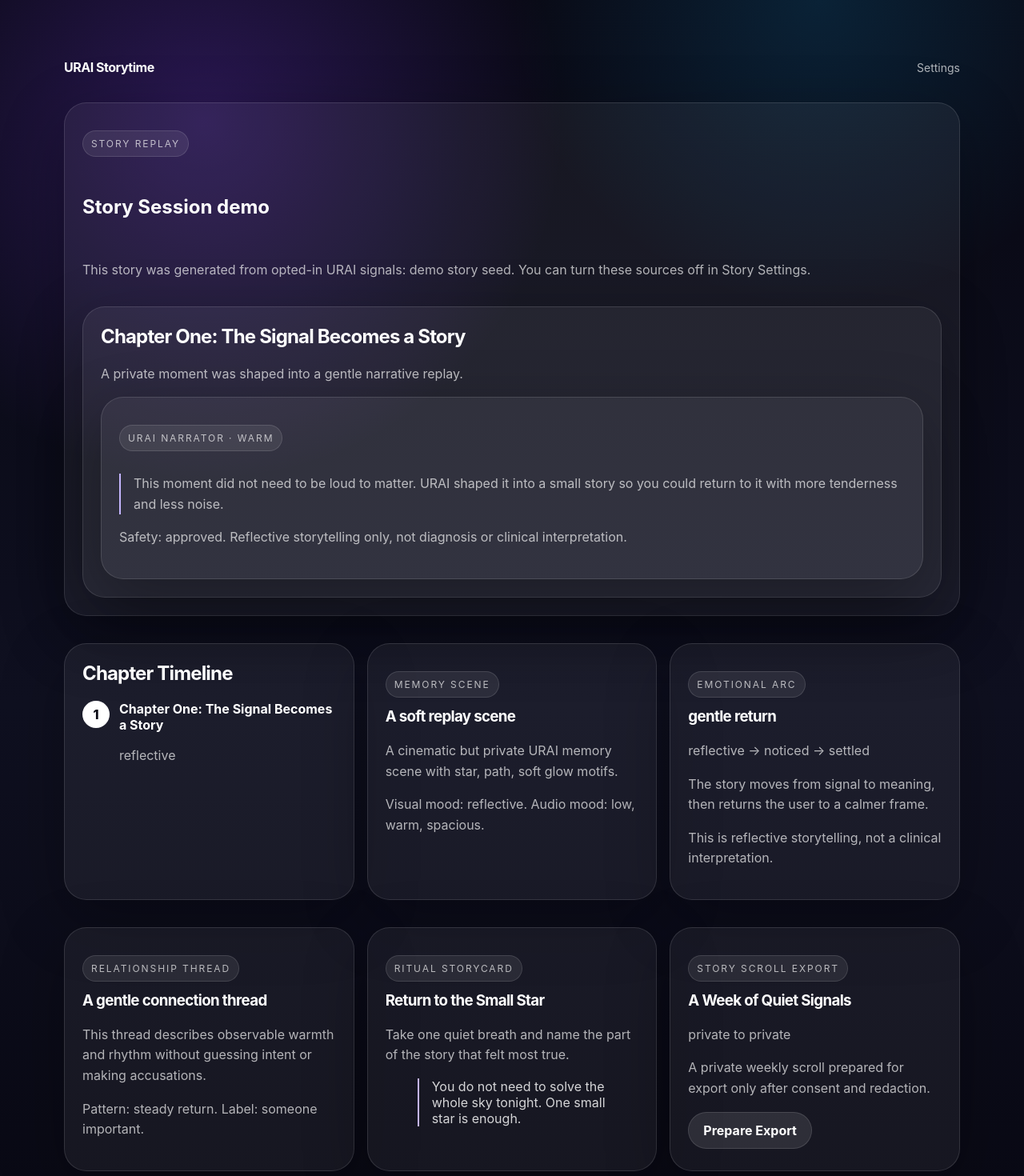
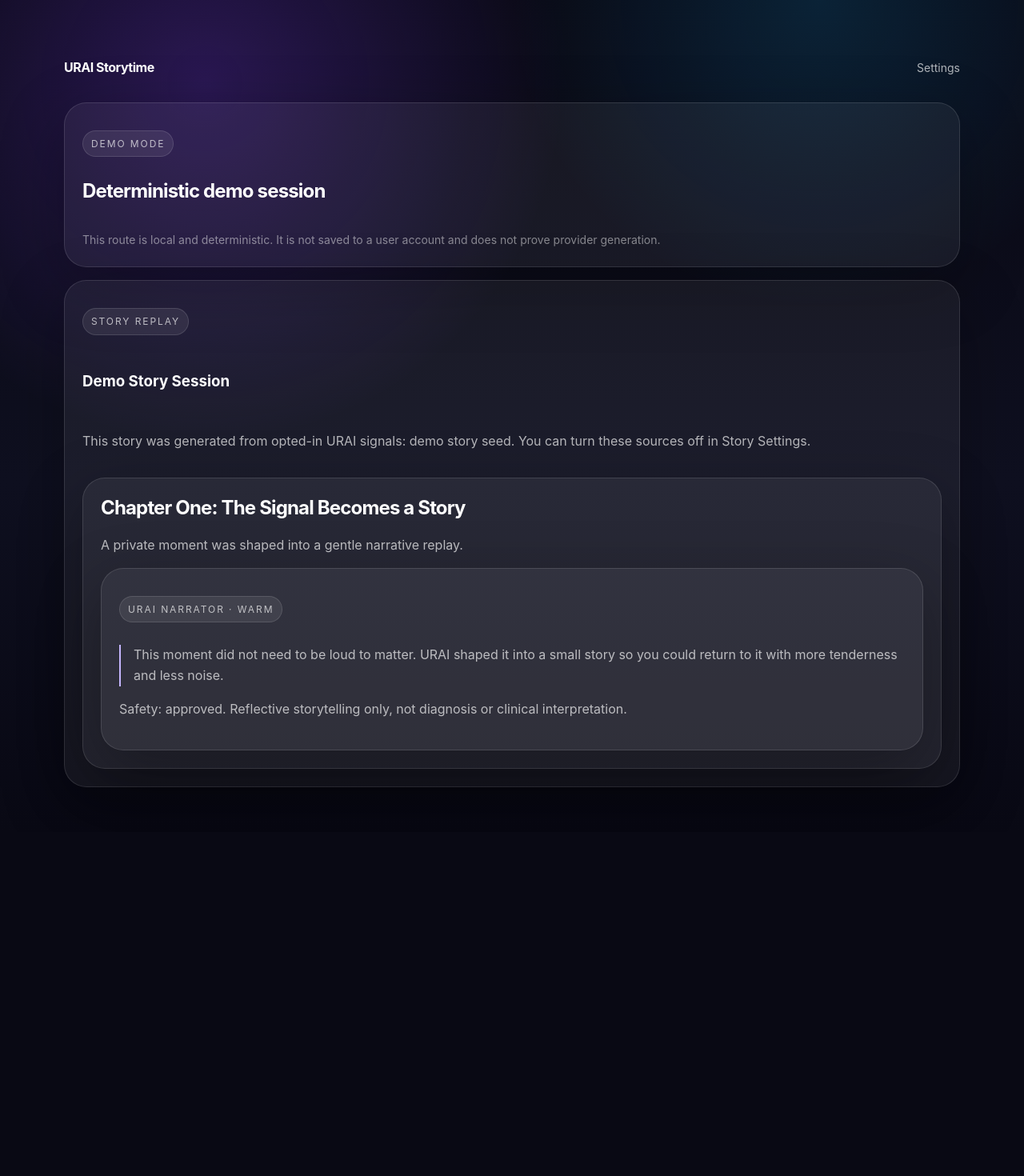
Before and after one commit to LifeLoggerAI/urai-storytime, a Next.js app: page /storytime/demo in a window 1280 px wide. Shown: the top 1470 px of the page at 80% size. After the commit the page ends 1040 px from the top, so only its background shows below. Built offline with nearby package versions, Linux system fonts and the light colour scheme; no server answers.

Commit message:
Lock urai-storytime production wiring pass

```diff
--- a/src/app/storytime/[sessionId]/page.tsx
+++ b/src/app/storytime/[sessionId]/page.tsx
@@ -1,16 +1,7 @@
-import { ChapterTimeline } from "@/components/storytime/ChapterTimeline";
-import { EmotionalArcViewer } from "@/components/storytime/EmotionalArcViewer";
-import { MemorySceneCard } from "@/components/storytime/MemorySceneCard";
-import { RelationshipStoryThreadView } from "@/components/storytime/RelationshipStoryThreadView";
-import { RitualStorycardViewer } from "@/components/storytime/RitualStorycardViewer";
+import { CloudSession } from "@/components/storytime/CloudSession";
 import { StoryPlayer } from "@/components/storytime/StoryPlayer";
-import { StoryScrollExportPreview } from "@/components/storytime/StoryScrollExportPreview";
 import { buildStorySession } from "@/lib/storytime/story-builder";
 
-export const dynamicParams = false;
-
-const DEFAULT_DEMO_SOURCE =
-  "A quiet URAI signal became a private story replay, with each moment handled gently and kept private by default.";
 const MAX_DEMO_SOURCE_CHARS = 1200;
 const MAX_DEMO_TITLE_CHARS = 120;
 
@@ -41,56 +32,6 @@ export default async function StorySessionPage({
 }) {
   const { sessionId } = await params;
   const query = searchParams ? await searchParams : {};
-  const storyTitle = normalizeQueryText(query.title, `Story Session ${sessionId}`, MAX_DEMO_TITLE_CHARS);
-  const storySource = normalizeQueryText(query.source, DEFAULT_DEMO_SOURCE, MAX_DEMO_SOURCE_CHARS);
-  const story = buildStorySession({
-    userId: "demo-user",
-    title: storyTitle,
-    sourceText: storySource,
-    emotionalTone: "reflective",
-    symbolicMotifs: ["star", "path", "soft glow"],
-    sourceSignals: ["demo story seed"]
-  });
-
-  const thread = {
-    id: "relationshipThread_demo",
-    userId: "demo-user",
-    sessionId: story.session.id,
-    relationshipKey: "demo",
-    displayLabel: "someone important",
-    threadTitle: "A gentle connection thread",
-    emotionalPattern: "steady return",
-    safeReflection: "This thread describes observable warmth and rhythm without guessing intent or making accusations.",
-    momentIds: story.moments.map((moment) => moment.id),
-    redacted: true,
-    createdAt: story.session.createdAt,
-    updatedAt: story.session.updatedAt
-  };
-
-  const ritual = {
-    id: "ritual_demo",
-    userId: "demo-user",
-    sessionId: story.session.id,
-    title: "Return to the Small Star",
-    ritualType: "reflection",
-    prompt: "Take one quiet breath and name the part of the story that felt most true.",
-    visualMotif: "small star",
-    narratorLine: "You do not need to solve the whole sky tonight. One small star is enough.",
-    createdAt: story.session.createdAt,
-    updatedAt: story.session.updatedAt
-  };
-
-  const scroll = {
-    id: "weeklyScroll_demo",
-    userId: "demo-user",
-    weekStart: "private",
-    weekEnd: "private",
-    title: "A Week of Quiet Signals",
-    summary: "A private weekly scroll prepared for export only after consent and redaction.",
-    sessionIds: [story.session.id],
-    createdAt: story.session.createdAt,
-    updatedAt: story.session.updatedAt
-  };
 
   return (
     <main className="storytime-shell">
@@ -99,18 +40,30 @@ export default async function StorySessionPage({
           <a className="storytime-brand" href="/storytime">URAI Storytime</a>
           <div className="storytime-links"><a href="/storytime/settings">Settings</a></div>
         </nav>
-        <StoryPlayer session={story.session} chapters={story.chapters} narratorScripts={story.narratorScripts} />
-        <section className="storytime-grid">
-          <ChapterTimeline chapters={story.chapters} />
-          <MemorySceneCard scene={story.scenes[0]} />
-          <EmotionalArcViewer arc={story.arc} />
-        </section>
-        <section className="storytime-grid">
-          <RelationshipStoryThreadView thread={thread} />
-          <RitualStorycardViewer card={ritual} />
-          <StoryScrollExportPreview scroll={scroll} />
-        </section>
+        {sessionId === "demo" ? <DemoSession query={query} /> : <CloudSession sessionId={sessionId} />}
       </div>
     </main>
   );
 }
+
+function DemoSession({ query }: { query: StorySearchParams }) {
+  const story = buildStorySession({
+    userId: "demo-user",
+    title: normalizeQueryText(query.title, "Demo Story Session", MAX_DEMO_TITLE_CHARS),
+    sourceText: normalizeQueryText(query.source, "A private demo story seed became a small replay.", MAX_DEMO_SOURCE_CHARS),
+    emotionalTone: "reflective",
+    symbolicMotifs: ["star", "path", "soft glow"],
+    sourceSignals: ["demo story seed"]
+  });
+
+  return (
+    <section className="storytime-stack">
+      <article className="storytime-card storytime-stack">
+        <p className="storytime-pill">Demo mode</p>
+        <h2>Deterministic demo session</h2>
+        <p className="storytime-helper">This route is local and deterministic. It is not saved to a user account and does not prove provider generation.</p>
+      </article>
+      <StoryPlayer session={story.session} chapters={story.chapters} narratorScripts={story.narratorScripts} />
+    </section>
+  );
+}
```
